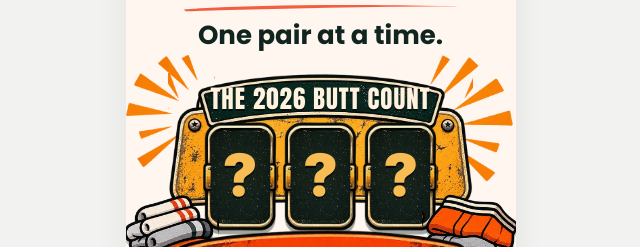
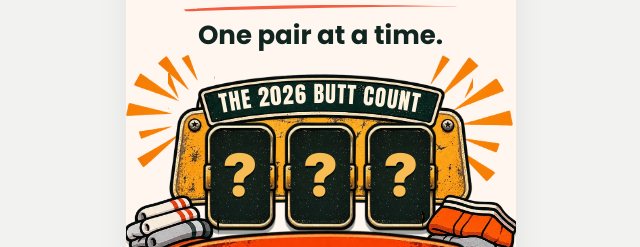
Before and after one commit to tacomike417/skivvies, a plain HTML site: page index.html in a window 1280 px wide. Shown: the part 313-560 px from the top of the page, without its empty margins (312-952 px from the left). Drawn offline with Linux system fonts and the light colour scheme.

Commit message:
Curve the Butt Count title

```diff
--- a/index.html
+++ b/index.html
@@ -118,7 +118,9 @@ textarea{min-height:90px}
 .bc-rays{position:absolute;top:0;width:24cqw;height:auto;z-index:0;pointer-events:none}
 .bc-rays.l{left:-1cqw}.bc-rays.r{right:-1cqw}
 .bc-plate{position:relative;z-index:1;width:78cqw;margin:4cqw auto 0;aspect-ratio:900/399;background:url(img/counter/plate.webp) center/100% 100% no-repeat}
-.bc-plaque{position:absolute;left:14%;right:14%;top:4%;height:31%;margin:0;display:flex;align-items:center;justify-content:center;color:#fff3df;font:400 6.4cqw/1 Anton,Inter,sans-serif;letter-spacing:.04em;text-transform:uppercase;text-shadow:0 2px 0 #0008;white-space:nowrap}
+.bc-plaque{position:absolute;inset:0;width:100%;height:100%;overflow:visible;pointer-events:none}
+.bc-plaque text{font:400 66px Anton,Inter,sans-serif;letter-spacing:3px;fill:#fff3df;paint-order:stroke;stroke:#0008;stroke-width:0}
+.bc-plaque textPath{dominant-baseline:auto}
 .bc-tiles{position:absolute;left:50%;top:36%;transform:translateX(-50%);display:flex;gap:.6cqw;z-index:3}
 .tile{position:relative;width:20cqw;aspect-ratio:200/283;overflow:hidden;filter:drop-shadow(0 1.2cqw 0 #10252066)}
 .bc-tiles.n4 .tile{width:16.5cqw}.bc-tiles.n5 .tile{width:13.5cqw}.bc-tiles.n6 .tile{width:11.4cqw}
@@ -186,7 +188,8 @@ let COUNT=null;fetch('count.json',{cache:'no-store'}).then(r=>r.ok?r.json():null
 function buttCount(){return `<section class="bc" aria-labelledby="bc-h">
   <img class="bc-rays l" src="img/counter/rays-left.webp" alt="" aria-hidden="true"><img class="bc-rays r" src="img/counter/rays-right.webp" alt="" aria-hidden="true">
   <div class="bc-plate">
-    <h2 class="bc-plaque" id="bc-h"><span>The <span id="bc-year"></span>Butt Count</span></h2>
+    <h2 class="sr" id="bc-h">The <span data-bc-year></span>Butt Count</h2>
+    <svg class="bc-plaque" viewBox="0 0 900 399" aria-hidden="true"><path id="bc-arc" d="M120 126 Q450 52 780 126" fill="none"/><text><textPath href="#bc-arc" startOffset="50%" text-anchor="middle">THE <tspan data-bc-year></tspan>BUTT COUNT</textPath></text></svg>
     <div class="bc-tiles" id="bc-tiles" aria-hidden="true"></div>
   </div>
   <img class="bc-pile l" src="img/counter/pile-left.webp" alt="" aria-hidden="true"><img class="bc-pile r" src="img/counter/pile-right.webp" alt="" aria-hidden="true">
@@ -197,7 +200,7 @@ function buttCount(){return `<section class="bc" aria-labelledby="bc-h">
 function fillCount(){const box=document.querySelector('#bc-tiles');if(!box)return;
  const n=COUNT&&Number.isInteger(COUNT.people)&&COUNT.people>=2?COUNT.people:null;
  const yr=COUNT&&COUNT.year?COUNT.year:'';
- document.querySelector('#bc-year').textContent=yr?yr+' ':'';
+ document.querySelectorAll('[data-bc-year]').forEach(e=>e.textContent=yr?yr+' ':'');
  const reel=()=>`<span class="reel">${[0,1,2,3,4,5,6,7,8,9].map(x=>`<img src="img/counter/digit_${x}.webp" alt="">`).join('')}</span>`;
  if(n===null){box.className='bc-tiles';box.innerHTML=Array(3).fill(`<span class="tile q"><b>?</b></span>`).join('');
   const rb=document.querySelector('#bc-ribbon');rb.innerHTML='<span>Counting starts soon!</span>';rb.classList.add('long');
```
